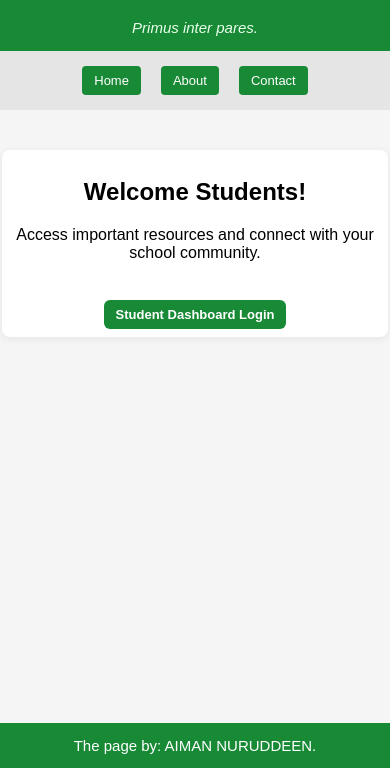
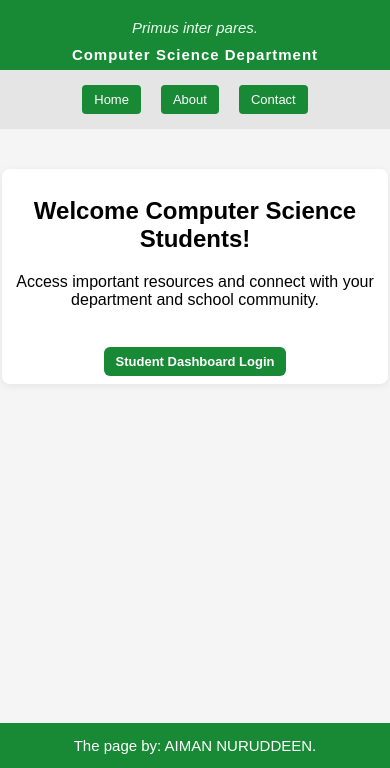
Before and after one commit to aimannuruddeen/gsushortcut, a plain HTML site: page index.html in a window 390 px wide. Shown: the part 76-844 px from the top of the page. Drawn offline with Linux system fonts and the light colour scheme.

Commit message:
gsu cs web
gsu cs web

```diff
--- a/index.html
+++ b/index.html
@@ -21,6 +21,13 @@
             font-style: italic;
             margin: 0 0 8px 0;
             color: #eaffed;
+        }
+        .cs-header {
+            font-size: 24px;
+            font-weight: bold;
+            margin: 10px 0 0 0;
+            color: #fff;
+            letter-spacing: 1px;
         }
         nav {
             display: flex;
@@ -96,6 +103,9 @@
             .slogan {
                 font-size: 15px;
             }
+            .cs-header {
+                font-size: 18px;
+            }
             footer {
                 font-size: 15px;
             }
@@ -111,6 +121,9 @@
             .dashboard-btn {
                 margin-top: 22px;
             }
+            .cs-header {
+                font-size: 15px;
+            }
         }
     </style>
 </head>
@@ -118,6 +131,7 @@
     <header>
         <h1>Gombe State University</h1>
         <div class="slogan">Primus inter pares.</div>
+        <div class="cs-header">Computer Science Department</div>
         <!-- <img src="logo.png" alt="School Logo" style="height:60px;"> -->
     </header>
     <nav>
@@ -126,9 +140,9 @@
         <button onclick="alert('Contact clicked!')">Contact</button>
     </nav>
     <div class="container">
-        <h2>Welcome Students!</h2>
+        <h2>Welcome Computer Science Students!</h2>
         <p>
-            Access important resources and connect with your school community.
+            Access important resources and connect with your department and school community.
         </p>
         <a href="https://gsu-cs.web.app/" class="dashboard-btn" target="_blank">
             Student Dashboard Login
```
